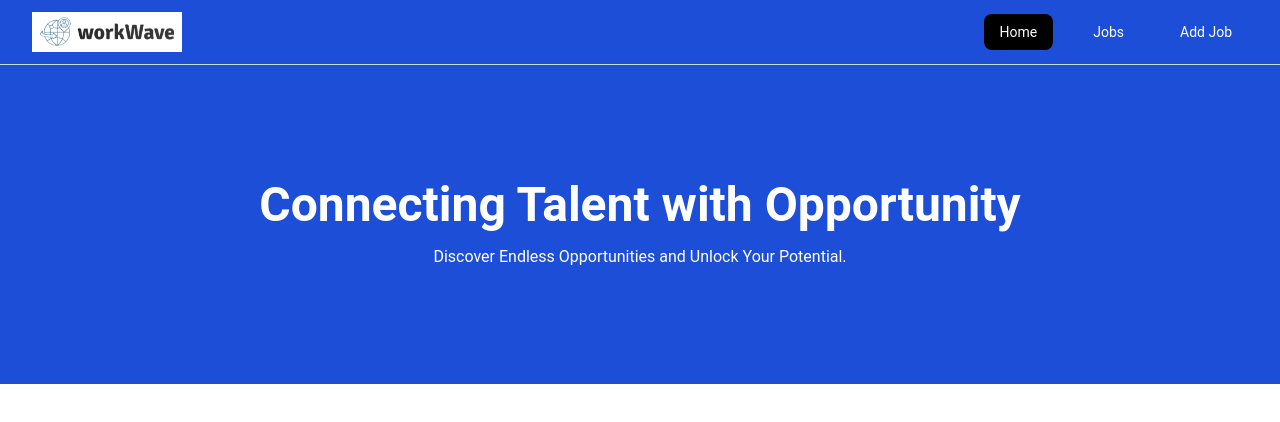
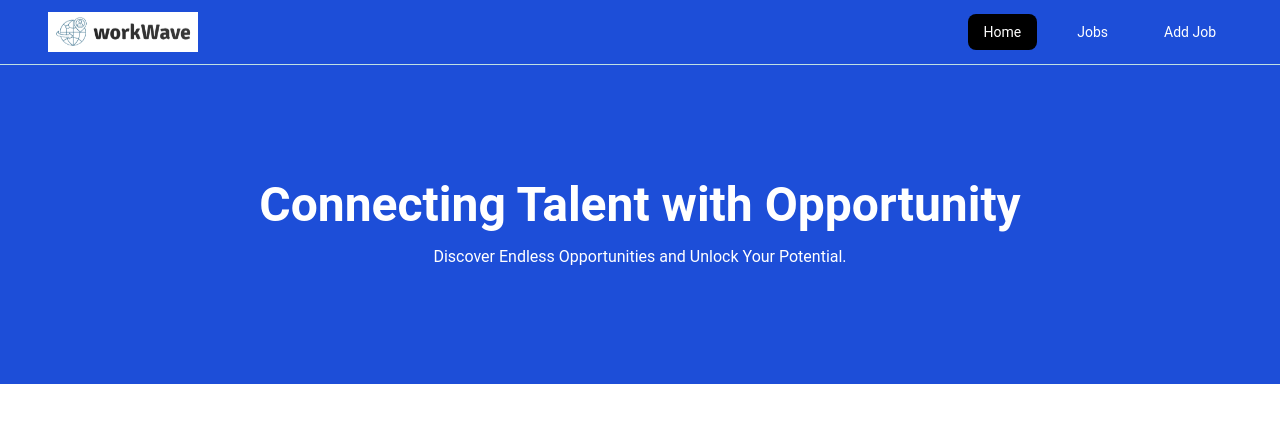
Before and after one commit to jonathan-baraza/workWave, a React (Vite) app: page / in a window 1280 px wide. Shown: the top 422 px of the page. Built offline with nearby package versions, Linux system fonts and the light colour scheme.

Commit message:
navbar cleanup

```diff
--- a/src/components/Navbar.tsx
+++ b/src/components/Navbar.tsx
@@ -4,7 +4,7 @@ import Logo from "../assets/logo.png";
 const Navbar = () => {
   const [active, setActive] = useState<string>("Home");
   return (
-    <div className="w-full py-3 px-8 bg-blue-700 flex items-center justify-between">
+    <div className="w-full py-3 px-12 bg-blue-700 flex items-center justify-between">
       <div className="logoDiv">
         <img src={Logo} className="w-[150px]" />
       </div>
```
